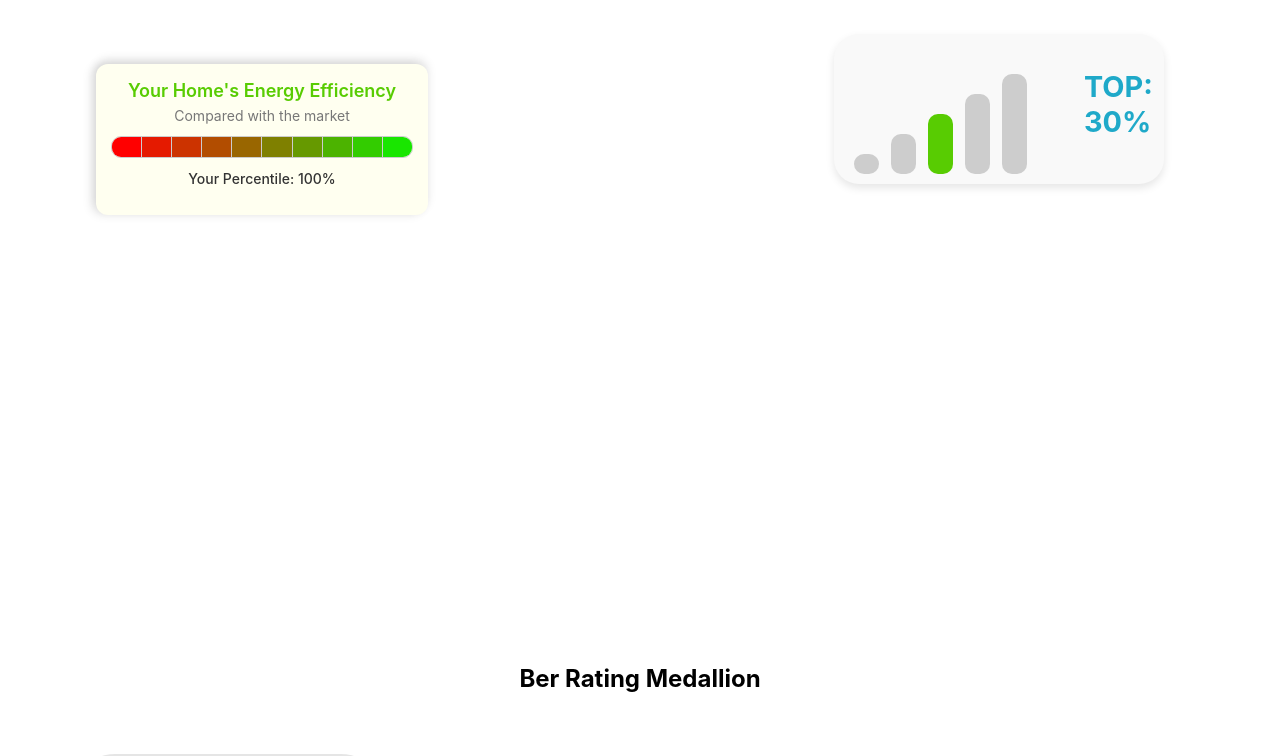
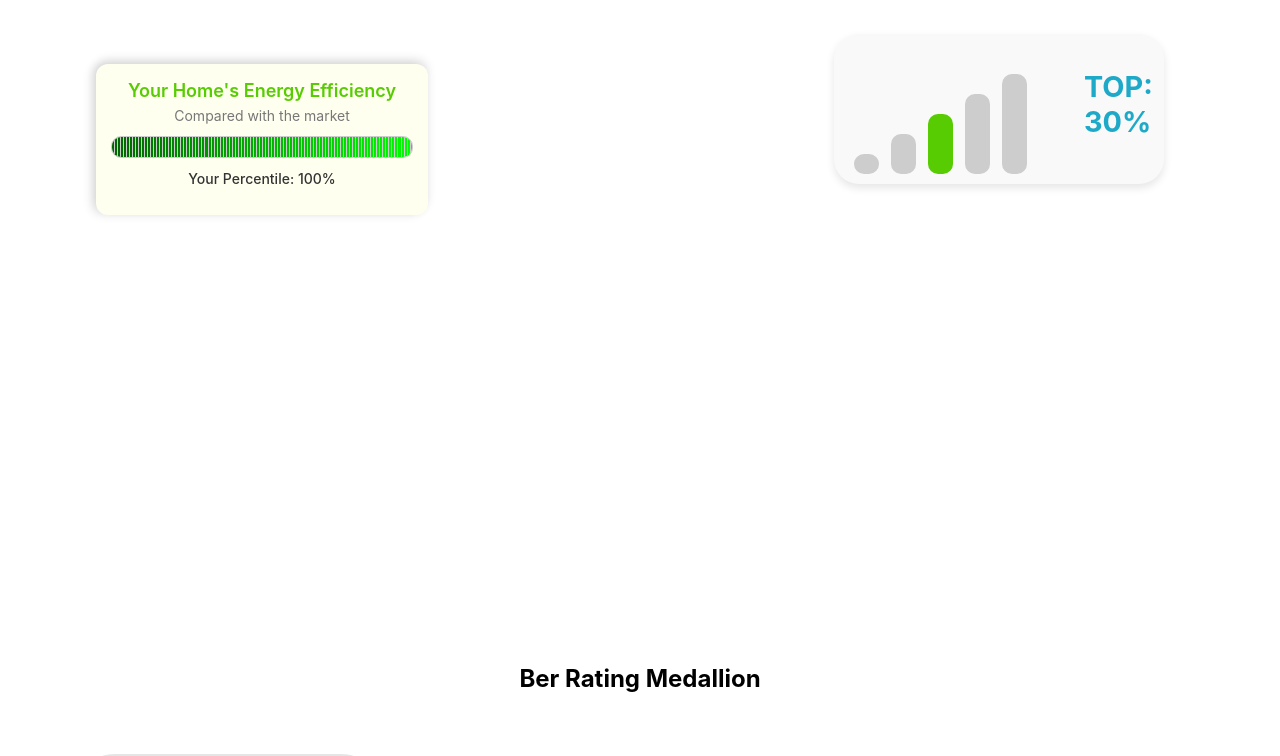
Before and after one commit to leothesouthafrican/luminlab-components, a React (Create React App) app: page / in a window 1280 px wide. Shown: the part 1620-2376 px from the top of the page. Built offline with nearby package versions, Linux system fonts and the light colour scheme.

Commit message:
minimal stats card new colours

```diff
--- a/src/components/MinimalStatsCard.css
+++ b/src/components/MinimalStatsCard.css
@@ -51,3 +51,9 @@
   font-weight: 500;
   color: #333;
 }
+
+.segment {
+  flex: 1;
+  border-right: 1px solid #ccc;
+  transition: background-color 0.1s ease-in-out;
+}
--- a/src/components/MinimalStatsCard.js
+++ b/src/components/MinimalStatsCard.js
@@ -1,5 +1,3 @@
-//MinimalStatsCard.js
-
 import React from 'react';
 import './MinimalStatsCard.css';
 
@@ -18,29 +16,22 @@ const getPercentile = (numericValue) => {
 };
 
 const MinimalStatsCard = ({ berRating }) => {
-  const totalSegments = 10;
+  const totalSegments = 100;
   const numericValue = berToNumeric[berRating] || 0; // Default to 0 if berRating is not valid
   const percentile = getPercentile(numericValue);
   const filledSegmentsCount = Math.round((percentile / 100) * totalSegments);
-  const clampedFilledSegmentsCount = Math.min(Math.max(filledSegmentsCount, 0), totalSegments);
-  const filledSegments = Array(clampedFilledSegmentsCount).fill(true);
-  const emptySegments = Array(totalSegments - clampedFilledSegmentsCount).fill(false);
-  const segments = [...filledSegments, ...emptySegments];
-
-  // Logging statements for debugging
-  console.log("BER Rating:", berRating);
-  console.log("Numeric Value:", numericValue);
-  console.log("Percentile:", percentile);
-  console.log("Filled Segments Count:", filledSegmentsCount);
-  console.log("Clamped Filled Segments Count:", clampedFilledSegmentsCount);
 
   return (
     <div className="minimal-stats-card">
       <div className="title">Your Home's Energy Efficiency</div>
       <div className="subtitle">Compared with the market</div>
       <div className="progress-container">
-        {segments.map((isFilled, index) => (
-          <div className={`segment ${isFilled ? 'filled' : 'empty'}`} style={{backgroundColor: isFilled ? getSegmentColor(index, totalSegments) : '#E1E2E1'}} key={index}></div>
+        {Array.from({ length: totalSegments }).map((_, index) => (
+          <div
+            className={`segment ${index < filledSegmentsCount ? 'filled' : 'empty'}`}
+            style={{backgroundColor: index < filledSegmentsCount ? getSegmentColor(index, totalSegments) : '#E1E2E1'}}
+            key={index}
+          ></div>
         ))}
       </div>
       <div className="rating">Your Percentile: {percentile}%</div>
@@ -48,11 +39,9 @@ const MinimalStatsCard = ({ berRating }) => {
   );
 };
 
-// Helper function to get the segment color based on its position
 const getSegmentColor = (index, total) => {
-  const red = 255 - Math.round((index / total) * 255);
-  const green = Math.round((index / total) * 255);
-  return `rgb(${red}, ${green}, 0)`;
+  const green = 100 + Math.round((index / total) * 155);
+  return `rgb(0, ${green}, 0)`;
 };
 
 export default MinimalStatsCard;
```
